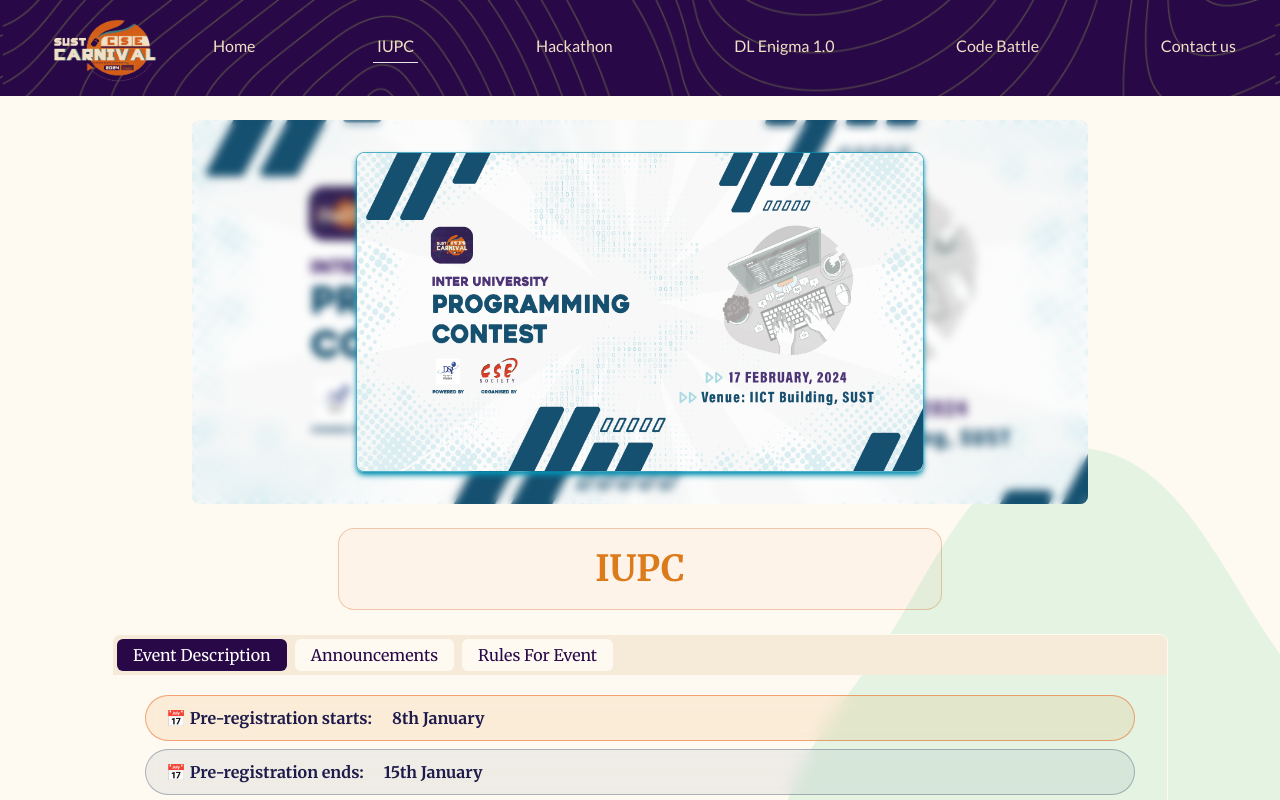
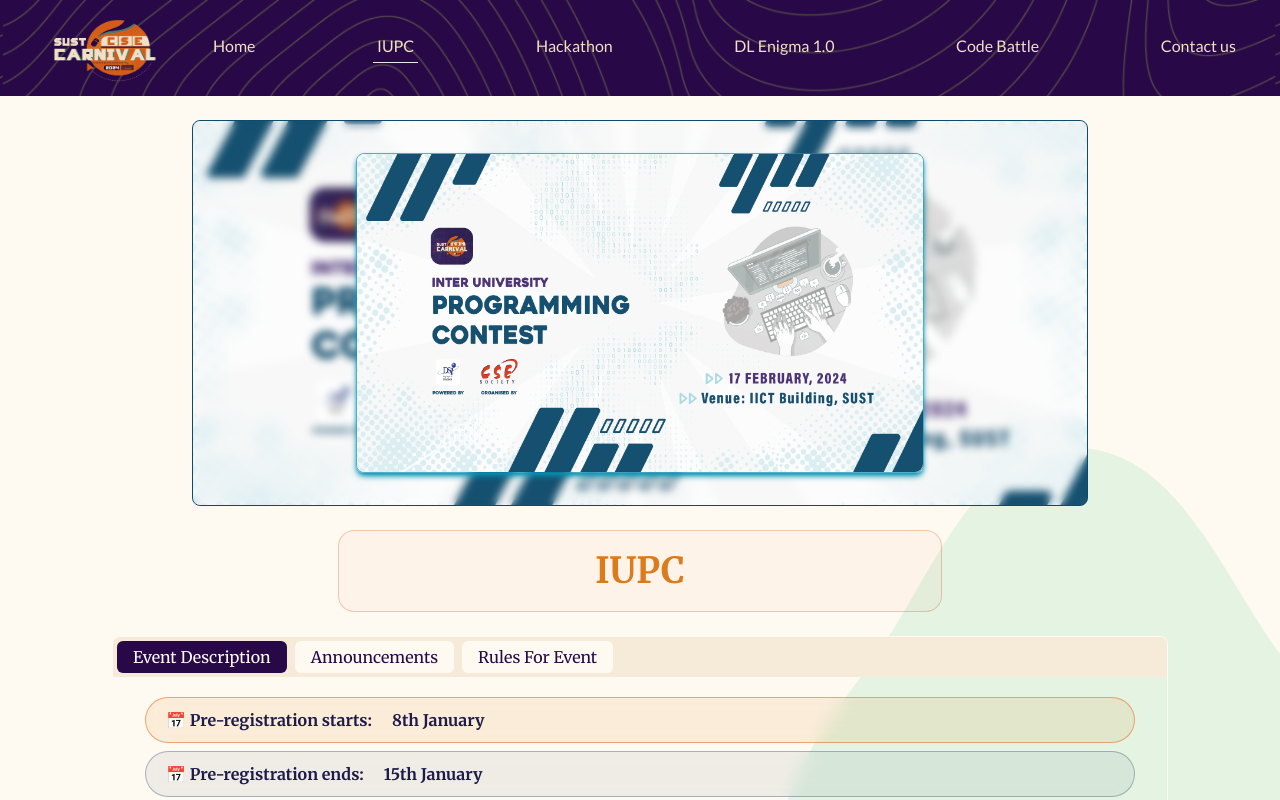
Before and after one commit to Mufassir-Chowdhury/cse-carnival, a React (Vite) app: page /iupc in a window 1280 px wide. Shown: the top 800 px of the page. Built offline with nearby package versions, Linux system fonts and the light colour scheme; a web font is replaced by a local one.

Commit message:
fixed border and navbar active item

```diff
--- a/src/components/Banner.jsx
+++ b/src/components/Banner.jsx
@@ -33,7 +33,7 @@
         }
     }
     return (
-        <div className={` mt-20 sm:mx-20 md:bg-cover md:bg-center z-10 ${bgURL[link].bg} rounded-lg `}>
+        <div className={` mt-20 sm:mx-20 md:bg-cover md:bg-center z-10 ${bgURL[link].bg} rounded-lg border border-sky-900 `}>
             <div className="w-full h-full md:backdrop-blur-sm rounded-lg py-8 flex justify-center">
                 <div className={`flex justify-center sm:h-80 aspect-video ${bgURL[link].shadow} rounded-lg border-opacity-70  shadow-md`}>
                     <img src={link} alt="banner" className="w-full h-full rounded-lg" />
--- a/src/components/Navbar.jsx
+++ b/src/components/Navbar.jsx
@@ -61,7 +61,7 @@
               {navigation.map((item) => (
                 <Link key={item.link} to={item.link}>
                   <div className={`text-navbar-link font-lato hover:border-b pb-1 px-1 ${
-                              location.pathname === item.link ? 'border-b' : ''
+                              (location.pathname === item.link || location.pathname === `${item.link}/registration`) ? 'border-b' : ''
                             }`}>
                     {item.name}
                   </div>
```
